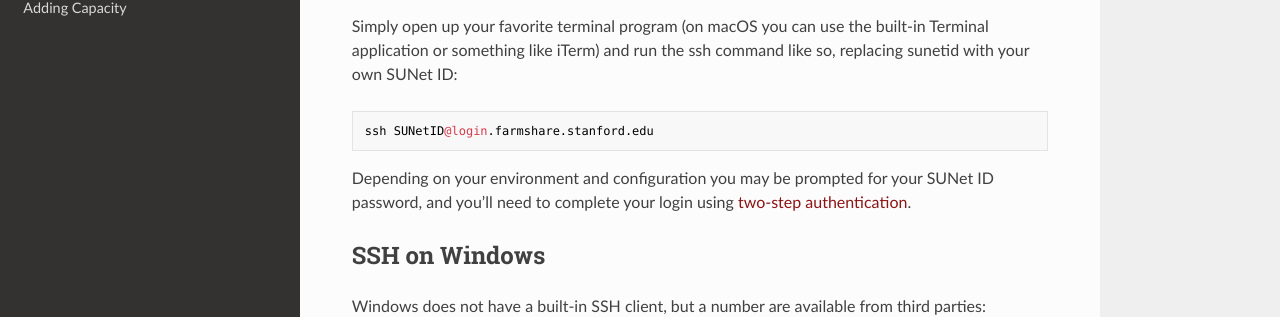
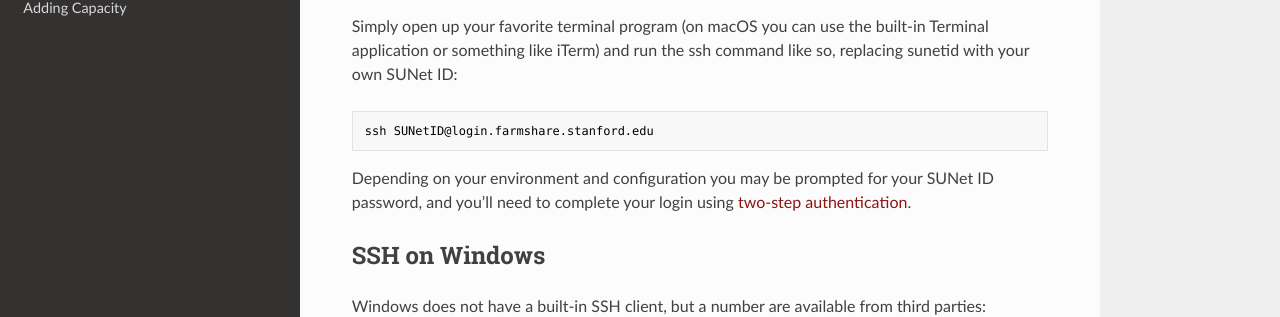
Before and after one commit to stanford-rc/farmshare-docs, an MkDocs documentation site: the page built from docs/connected.md, in a window 1280 px wide and 900 px high. Shown: the part 321-638 px from the top of the window. Built offline with MkDocs 1.6.1, drawn with Linux system fonts in a browser that asks for light colours; nearby versions of some CDN libraries.

Commit message:
Update connected.md

```diff
--- a/docs/connected.md
+++ b/docs/connected.md
@@ -7,7 +7,7 @@ SSH provides a secure, remote terminal connection to the login nodes. There are
 
 Simply open up your favorite terminal program (on macOS you can use the built-in Terminal application or something like iTerm) and run the ssh command like so, replacing sunetid with your own SUNet ID:
 
-~~~
+~~~no-highlight
 ssh SUNetID@login.farmshare.stanford.edu
 ~~~
 
```
